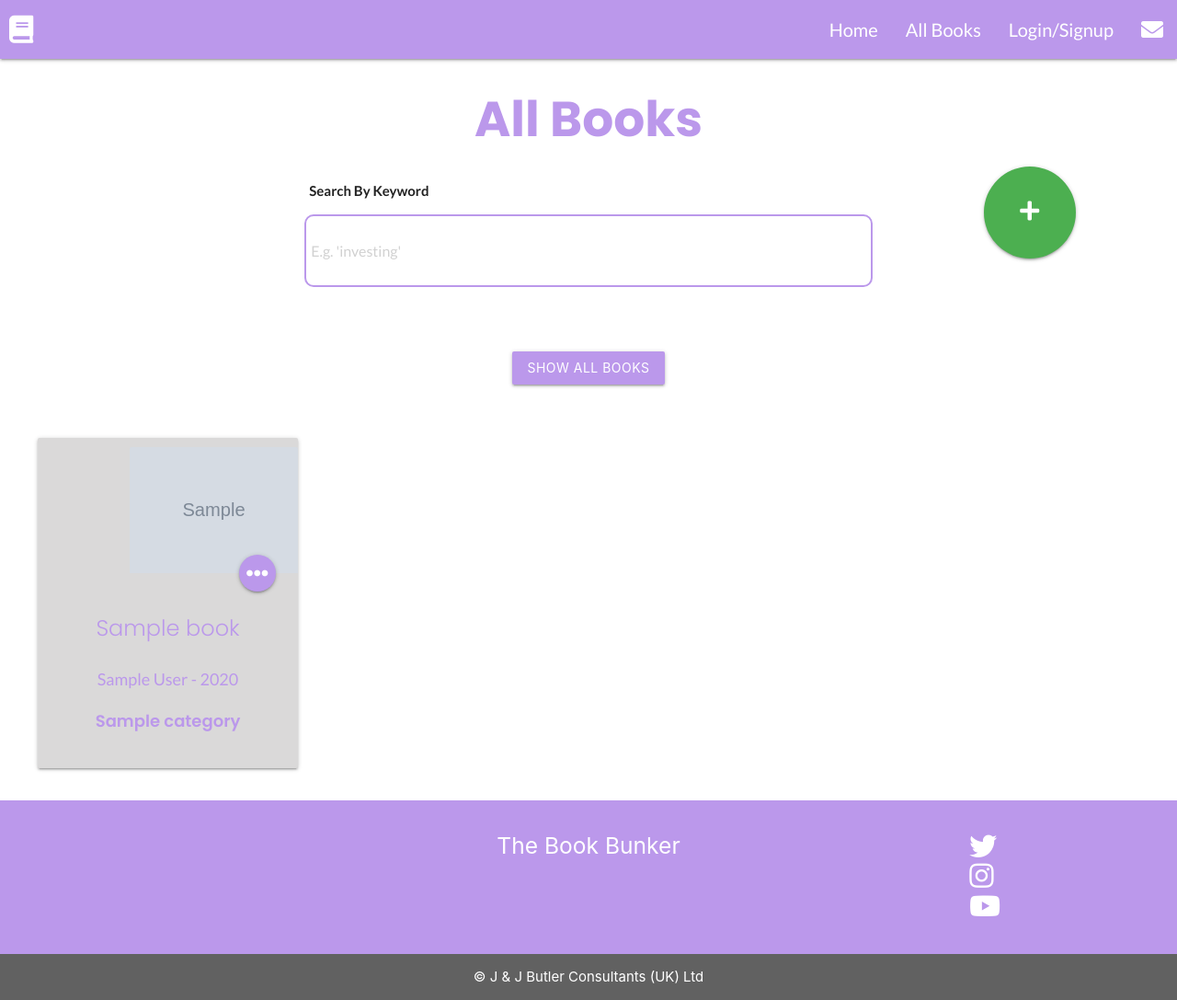
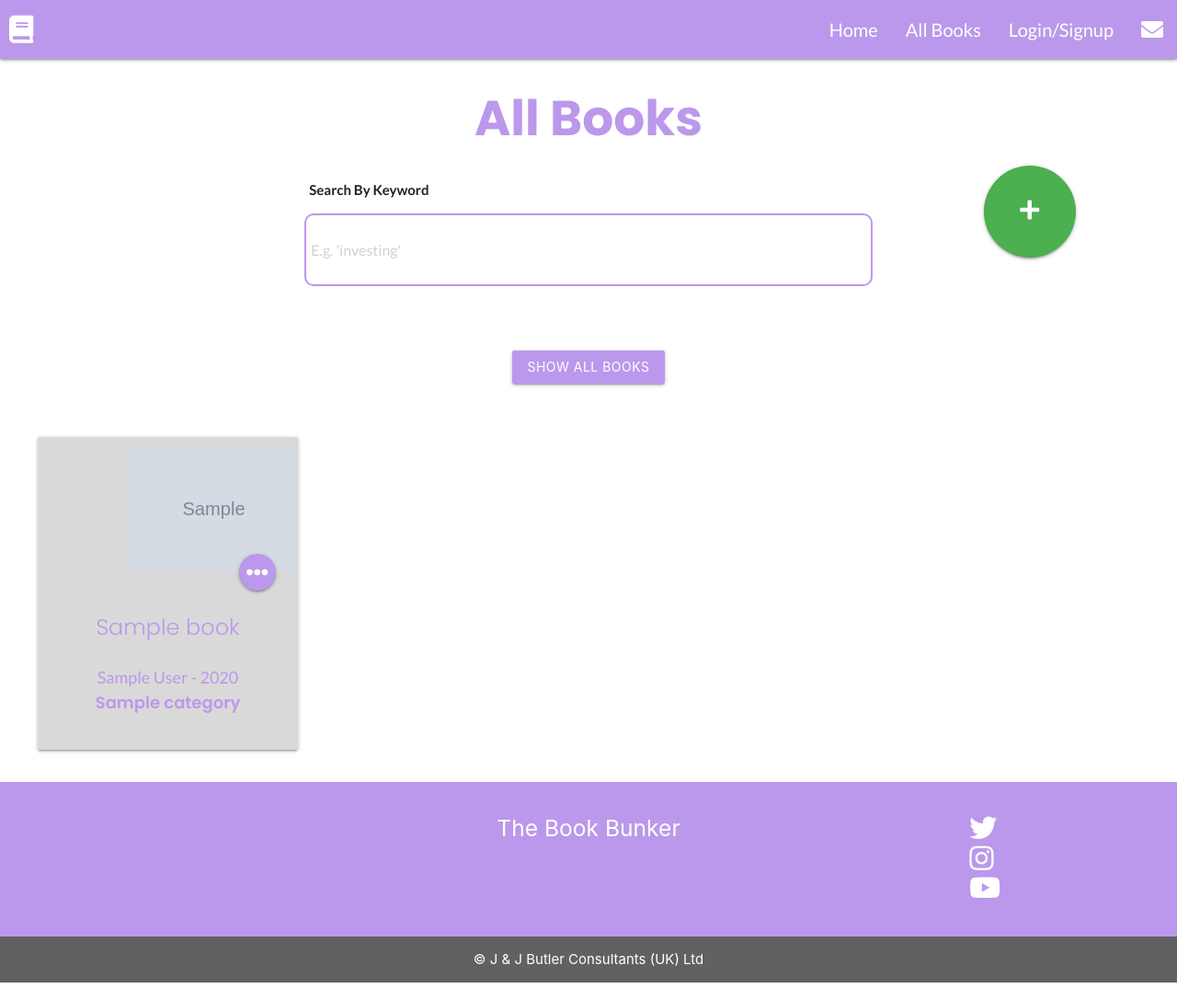
Before and after one commit to daisybutler/The-Book-Bunker-project03, a Flask app: page /all-books in a window 1280 px wide. Shown: the whole page at 92% size. Run offline with Flask 2, Linux system fonts and the light colour scheme; grey boxes marked "Sample" are stand-in pictures; a database or web service that is not in the repository returns one stand-in record (values such as "Sample title"); some libraries are stand-ins or nearby versions.

Commit message:
Reduced margin on .category and .author-year classes.

```diff
--- a/static/css/style.css
+++ b/static/css/style.css
@@ -4,6 +4,7 @@
 
 /* SITE WIDE FEATURES ------------------------------- */
 
+.author-year
 body {
     display: flex;
     min-height: 100vh;
@@ -216,6 +217,23 @@ nav li a {
     padding-left: 100px;
 }
 
+.author-year {
+    font-family: "Lato";
+    color: #bb98eb;
+    font-size: 18px;
+    text-align: center;
+    margin-top: 0;
+    margin-bottom: 0;
+}
+
+.category {
+    font-family: "Poppins", sans-serif;
+    color: #bb98eb;
+    font-size: 18px;
+    font-weight: 600;
+    margin-top: 0;
+}
+
 /* Display Book ------------------------------- */
 
 .buy-button {
@@ -251,19 +269,6 @@ nav li a {
     text-align: center;
 }
 
-.author-year {
-    font-family: "Lato";
-    color: #bb98eb;
-    font-size: 18px;
-    text-align: center;
-}
-
-.category {
-    font-family: "Poppins", sans-serif;
-    color: #bb98eb;
-    font-size: 18px;
-    font-weight: 600;
-}
 
 /* Sign Up ------------------------------- */
 
```
